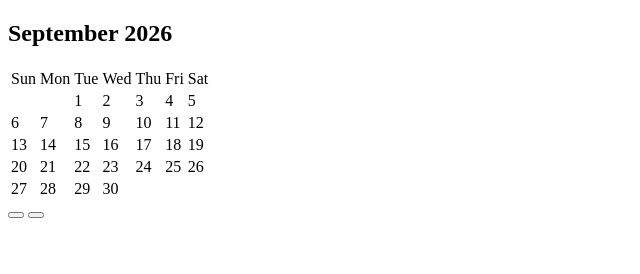
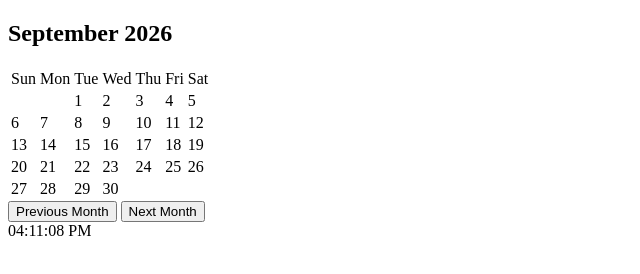
Before and after one commit to Ahmedin-ibrahim/Calendar, a plain HTML site: page index.html in a window 1280 px wide. Shown: the whole page, without its empty margins (0-640 px from the left). Drawn offline with Linux system fonts and the light colour scheme.

Commit message:
Add files via upload

```diff
--- a/index.html
+++ b/index.html
@@ -3,12 +3,14 @@
 <head>
     <meta charset="UTF-8">
     <meta name="viewport" content="width=device-width, initial-scale=1.0">
-    <title>Document</title>
+    <title>Calendar</title>
 </head>
 <body>
     <div id="MyCalendarDisplay"></div>
-    <button onclick="previousMonth()"></button>
-    <button onclick="nextMonth()"></button>
+    <button onclick="previousMonth()">Previous Month</button>
+    <button onclick="nextMonth()">Next Month</button>
+    <div id="MyCurrentDateDisplay"></div>
+    <div id="MyClockDisplay"></div>
     <script src="script.js"></script>
 </body>
 </html>
--- a/script.js
+++ b/script.js
@@ -2,6 +2,14 @@ var currentdate = new Date();
 var month = currentdate.getMonth();
 var year = currentdate.getFullYear();
 var date = currentdate.getDate();
+var currentDay = currentdate.getDay();
+
+function showCurrentDate() {
+    var monthNames = ["January", "February", "March", "April", "May", "June",
+         "July", "August", "September", "October", "November", "December"];
+    var currentDate = monthNames[month] + " " + date + ", " + year;
+    document.getElementById("MyCurrentDateDisplay").innerHTML = currentDate;
+}
 
 function showCalendar() {
     var firstDay = new Date(year, month, 1).getDay();
@@ -59,3 +67,26 @@ function nextMonth() {
 }
 
 showCalendar();
+
+function showTime() {
+    var date = new Date();
+    var h = date.getHours();
+    var m = date.getMinutes();
+    var s = date.getSeconds();
+    var session = "AM";
+
+    if (h > 12) {
+        h = h - 12;
+        session = "PM";
+    }
+
+    h = (h < 10) ? "0" + h : h;
+    m = (m < 10) ? "0" + m : m;
+    s = (s < 10) ? "0" + s : s;
+
+    var time = h + ":" + m + ":" + s + " " + session;
+    document.getElementById("MyClockDisplay").innerText = time;
+    setTimeout(showTime, 1000);
+}
+
+showTime();
```
